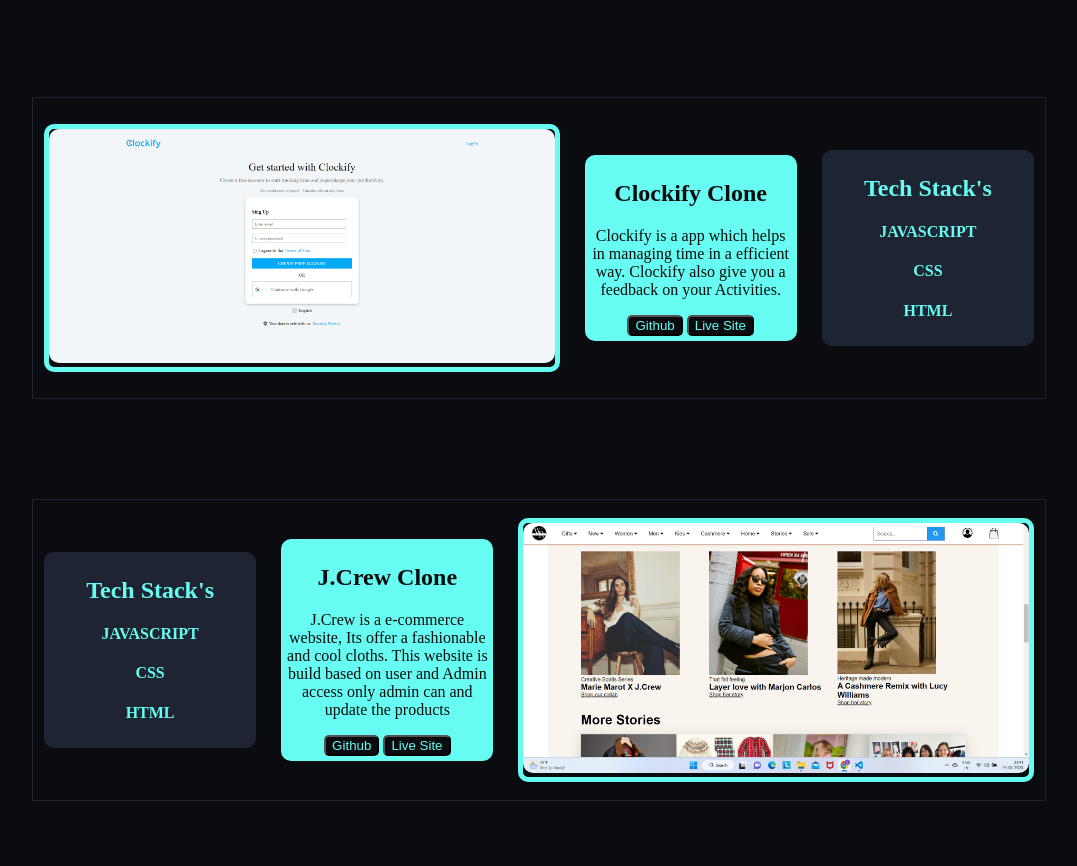
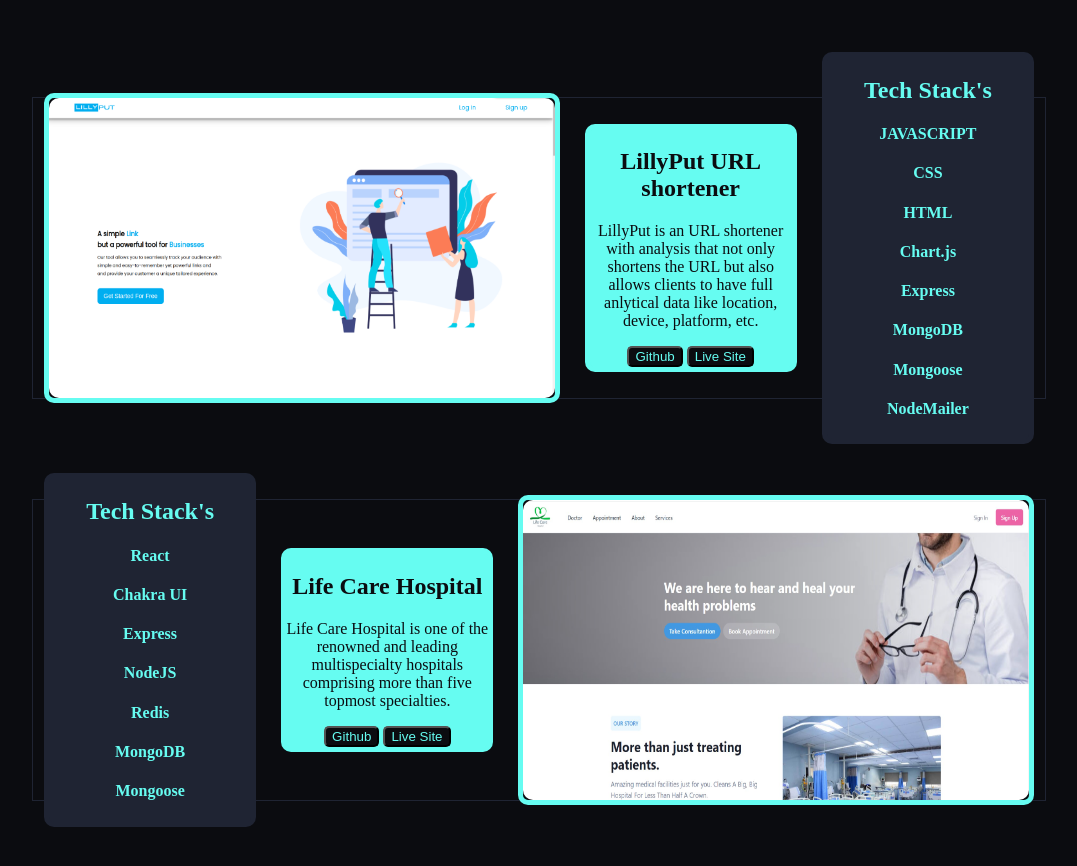
Before and after one commit to Shaikateeqahmed/Shaikateeqahmed.github.io, a plain HTML site: page index.html in a window 1280 px wide. Shown: the part 4063-4929 px from the top of the page, without its empty margins (101-1178 px from the left). Drawn offline with Linux system fonts and the light colour scheme; a script that the page names is missing.

Commit message:
portfolio some changes

```diff
--- a/index.html
+++ b/index.html
@@ -12,140 +12,7 @@
             /* scroll-behavior: smooth; */
             background-color: #0B0c10;
         }
-        /* #header{
-            width: 100%;
-            position: fixed;
-            display: flex;
-            justify-content: space-between;
-            align-items: center;
-            background-color: #66fcf1;
-            padding:0px 15px;
-        }
-        .topnav {
-  overflow: hidden;
-  padding-right: 100px;
-}
-/* Style the links inside the navigation bar */
-/* .topnav a {
-  float: left;
-  display: block;
-  color: black;
-  text-align: center;
-  padding: 14px 16px;
-  text-decoration: none;
-  font-size: 25px;
-} */
 
-/* Add an active class to highlight the current page */
-/* .active {
-  background-color: #04AA6D;
-  color: white;
-} */
-
-/* Hide the link that should open and close the topnav on small screens */
-/* .topnav .icon {
-  display: none;
-} */
-
-/* Dropdown container - needed to position the dropdown content */
-/* .dropdown {
-  float: left;
-  overflow: hidden;
-} */
-
-/* Style the dropdown button to fit inside the topnav */
-/* .dropdown .dropbtn {
-  font-size: 17px;
-  border: none;
-  outline: none;
-  color: white;
-  padding: 14px 16px;
-  background-color: inherit;
-  font-family: inherit;
-  margin: 0;
-} */
-
-/* Style the dropdown content (hidden by default) */
-/* .dropdown-content {
-  display: none;
-  position: absolute;
-  background-color: #f9f9f9;
-  min-width: 160px;
-  box-shadow: 0px 8px 16px 0px rgba(0,0,0,0.2);
-  z-index: 1;
-} */
-
-/* Style the links inside the dropdown */
-/* .dropdown-content a {
-  float: none;
-  color: black;
-  padding: 12px 16px;
-  text-decoration: none;
-  display: block;
-  text-align: left;
-} */
-
-/* Add a dark background on topnav links and the dropdown button on hover */
-/* .topnav a:hover, .dropdown:hover .dropbtn {
-  background-color:black;
-  color: white;
-} */
-
-/* Add a grey background to dropdown links on hover */
-/* .dropdown-content a:hover {
-  background-color: #ddd;
-  color: black;
-} */
-
-/* Show the dropdown menu when the user moves the mouse over the dropdown button */
-/* .dropdown:hover .dropdown-content {
-  display: block;
-}
-#n2{
-    display: none;
-} */
-/* When the screen is less than 600 pixels wide, hide all links, except for the first one ("Home"). Show the link that contains should open and close the topnav (.icon) */
-/* @media screen and (max-width: 1000px) {
-  .topnav a:not(:first-child), .dropdown .dropbtn {
-    display: none;
-  }
-  .topnav a.icon {
-    float: right;
-    display: block;
-    transition: 1s;
-                -webkit-animation: slide-in-right 0.5s cubic-bezier(0.250, 0.460, 0.450, 0.940) both;
-                        animation: slide-in-right 0.5s cubic-bezier(0.250, 0.460, 0.450, 0.940) both;
-  }
-
-} */
-
-/* The "responsive" class is added to the topnav with JavaScript when the user clicks on the icon. This class makes the topnav look good on small screens (display the links vertically instead of horizontally) */
-/* @media screen and (max-width: 1000px) {
-  .topnav.responsive {position: relative;}
-  .topnav.responsive a.icon {
-    position: absolute;
-    right: 0;
-    top: 0;
-  }
-  #n2{
-    display: block;
-  }
-  #n1{
-    display: none;
-  }
-  .topnav.responsive a {
-    float: none;
-    display: block;
-    text-align: left;
-  }
-  .topnav.responsive .dropdown {float: none;}
-  .topnav.responsive .dropdown-content {position: relative;}
-  .topnav.responsive .dropdown .dropbtn {
-    display: block;
-    width: 100%;
-    text-align: left;
-  }
-}  */
         #header{
             width: 100%;
             display: flex;
@@ -157,9 +24,7 @@
             left: 0;
             top: 0;
         }
-        #nav-menu{
 
-        }
         #nav-menu>ul{
             width: 100%;
             display: flex;
@@ -341,23 +206,6 @@
        .nav-link-home>.container{
         padding-top:0% ;
        }
-       /* <div id="proj1" class="project-card">
-                    <div id="proj1img" class="project-title"></div>
-                    <div>
-                        <h1 class="project-title"></h1>
-                        <p class="project-description"></p>
-                        <div>
-                            <button class="project-github-link" >Github</button>
-                            <button class="project-deployed-link">Live Site</button>
-                        </div>
-                    </div>
-                    <div id="proj1tech" class="project-tech-stack">
-                        <h1>Tech Stack's</h1>
-                        <h4>JAVASCRIPT</h4>
-                        <h4>CSS</h4>
-                        <h4>HTML</h4>
-                    </div>
-                </div> */
         #proj{
             text-align: center;
         }
@@ -482,13 +330,6 @@
           cursor: pointer;
           }
 
-          /* <section class="nav-link-Statistics" id="Statistics">
-        <div class="container">
-            <h1>Statistics</h1>
-            <img class="react-activity-calendar" src="./images/calender.png" alt="">
-
-        </div>
-    </section> */
     #Statistics{
         text-align: center;
         margin-top: 100px;
@@ -523,21 +364,6 @@
         cursor: pointer;
         box-shadow: #66fcf1 0px 15px 55px;
     }
-    /* <section class="nav-link-contacts" id="Contacts">
-        <div class="container">
-            <h1>contacts</h1>
-           <h4>Get in touch</h4>
-           <div> <img src="" alt="">
-            <h4>shaikateeqahmed892@gmail.com</h4>
-           </div>
-           <div> <img src="" alt="">
-            <a href="https://www.linkedin.com/feed/"><h4>Shaik Ateeq Ahmed</h4></a>
-        </div>
-           <div> <img src="" alt="">
-            <a href="https://github.com/Shaikateeqahmed"><h4>Shaikateeqahmed</h4></a>
-        </div>
-        </div>
-    </section> */
     #contact{
         width: 50%;
         margin: auto;
@@ -591,6 +417,12 @@
     #contact{
         border-radius: 50%;
     }
+    #proj3img{
+        height: 300px;
+    }
+    #proj4img{
+        height: 300px;
+    }
     @media all and (min-width:800px) and (max-width:1000px){
        #techskills{
         width: 85%;
@@ -610,8 +442,7 @@
             font-size: 18px;
 
         }
-        #nav-menu{
-        }
+
         #homedev{
             width: 90%;
             display: grid;
@@ -702,7 +533,12 @@
        #proj4img{
         width: 100%;
        }
-
+       #proj3img{
+        height: 150px;
+    }
+    #proj4img{
+        height: 150px;
+    }
      }
     </style>
 </head>
@@ -722,20 +558,7 @@
         </ul>
       </nav>
     </header>
-    <!-- <div id="header">
-        <h1 id="n1">Shaik Ateeq Ahmed</h1>
-        <div class="topnav" id="nav-menu">
-            <h1 id="n2">Shaik Ateeq Ahmed</h1>
-            <a href="#home" class="nav-link home">Home</a>
-            <a href="#about" class="nav-link about">About</a>
-            <a href="#skills" class="nav-link skills">Skills</a>
-            <a href="#projects" class="nav-link projects">projects</a>
-            <a href="#Statistics" class="nav-link Statistics">Statistics</a>
-            <a href="#contact" class="nav-link contact">Contacts</a>
-            <button id="resume-link-1"><a href="./Shaik_Ateeq_Ahmed_Resume.pdf"  download class="nav-link resume" id="resume-button-1">Resume</a></button>
-            <a href="javascript:void(0);" class="icon" onclick="myFunction()">&#9776;</a>
-          </div>
-    </div> -->
+
 
     <section   id="home">
         <div class="container">
@@ -886,11 +709,11 @@
                 <div id="proj1" class="project-card">
                     <div id="proj3img"></div>
                     <div id="des">
-                        <h1 class="project-title">Clockify Clone</h1>
-                        <p class="project-description">Clockify is a app which helps in managing time in a efficient way. Clockify also give you a feedback on your Activities.</p>
+                        <h1 class="project-title">LillyPut URL shortener</h1>
+                        <p class="project-description">LillyPut is an URL shortener with analysis that not only shortens the URL but also allows clients to have full anlytical data like location, device, platform, etc.</p>
                         <div>
-                            <a href="https://github.com/Shaikateeqahmed/weary-butter-6684/blob/master/index.html"><button class="project-github-link" >Github</button></a>
-                            <a href="https://brilliant-hummingbird-53d930.netlify.app/"><button class="project-deployed-link">Live Site</button></a>
+                            <a href="https://github.com/SumitUjjwal/cruel-team-7846"><button class="project-github-link" >Github</button></a>
+                            <a href="https://lillyput.vercel.app/"><button class="project-deployed-link">Live Site</button></a>
                         </div>
                     </div>
                     <div id="proj1tech" class="project-tech-stack">
@@ -898,22 +721,31 @@
                         <h4>JAVASCRIPT</h4>
                         <h4>CSS</h4>
                         <h4>HTML</h4>
+                        <h4>Chart.js</h4>
+                        <h4>Express</h4>
+                        <h4>MongoDB</h4>
+                        <h4>Mongoose</h4>
+                        <h4>NodeMailer</h4>
                     </div>
                 </div>
 
             <div id="proj2" class="project-card">
                 <div id="proj1tech" class="project-tech-stack">
                     <h1>Tech Stack's</h1>
-                    <h4>JAVASCRIPT</h4>
-                    <h4>CSS</h4>
-                    <h4>HTML</h4>
+                    <h4>React</h4>
+                    <h4>Chakra UI</h4>
+                    <h4>Express</h4>
+                    <h4>NodeJS</h4>
+                    <h4>Redis</h4>
+                    <h4>MongoDB</h4>
+                    <h4>Mongoose</h4>
                 </div>
                 <div id="des">
-                    <h1 class="project-title">J.Crew Clone</h1>
-                    <p class="project-description">J.Crew is a e-commerce website, Its offer a fashionable and cool cloths. This website is build based on user and Admin access only admin can and update the products</p>
+                    <h1 class="project-title">Life Care Hospital</h1>
+                    <p class="project-description">Life Care Hospital is one of the renowned and leading multispecialty hospitals comprising more than five topmost specialties.</p>
                     <div>
-                        <a href="https://github.com/akt0001c/fumbling-hand-3558.git"><button class="project-github-link" >Github</button></a>
-                        <a href="https://aesthetic-capybara-e0c08f.netlify.app/"><button class="project-deployed-link">Live Site</button></a>
+                        <a href="https://github.com/mujaheed13/nimble-sand-8219"><button class="project-github-link" >Github</button></a>
+                        <a href="https://lifecare-mwbk.onrender.com/"><button class="project-deployed-link">Live Site</button></a>
                     </div>
                 </div>
 
--- a/index.js
+++ b/index.js
@@ -36,7 +36,7 @@
 
 let proj3img = document.getElementById("proj3img");
 function c3(){
-    let images = ["./images/project1img.png","./images/proj1img2.png","./images/proj1img3.png","./images/proj1img4.png"];
+    let images = ["./images/proj3img1.png","./images/proj3img2.png","./images/proj3img3.png","./images/proj3img4.png","./images/proj3img5.png"];
     let imgel = document.createElement("img");
     imgel.src=images[0];
     proj3img.append(imgel);
@@ -54,7 +54,7 @@
 
 let proj4img = document.getElementById("proj4img");
 function c4(){
-    let images = ["./images/proj2img1.png","./images/proj2img2.png","./images/proj2img3.png","./images/proj2img2.png"];
+    let images = ["./images/proj4img1.png","./images/proj4img2.png","./images/proj4img3.png"];
     let imgel = document.createElement("img");
     imgel.src=images[0];
     proj4img.append(imgel);
```
Also changed, not shown: images/proj3img1.png (added), images/proj3img2.png (added), images/proj3img3.png (added), images/proj3img4.png (added), images/proj3img5.png (added), images/proj4img1.png (added), images/proj4img2.png (added), images/proj4img3.png (added).
